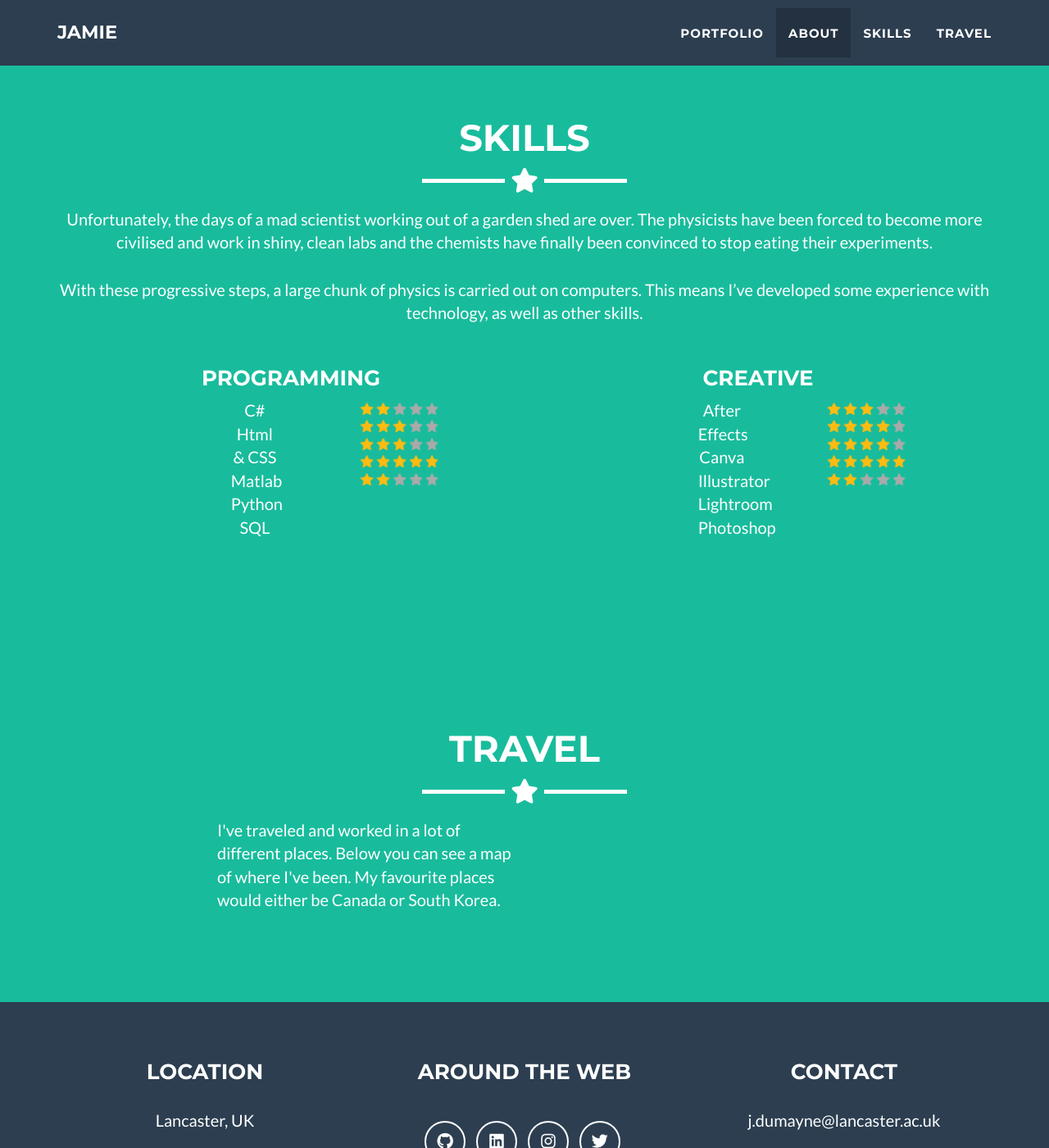
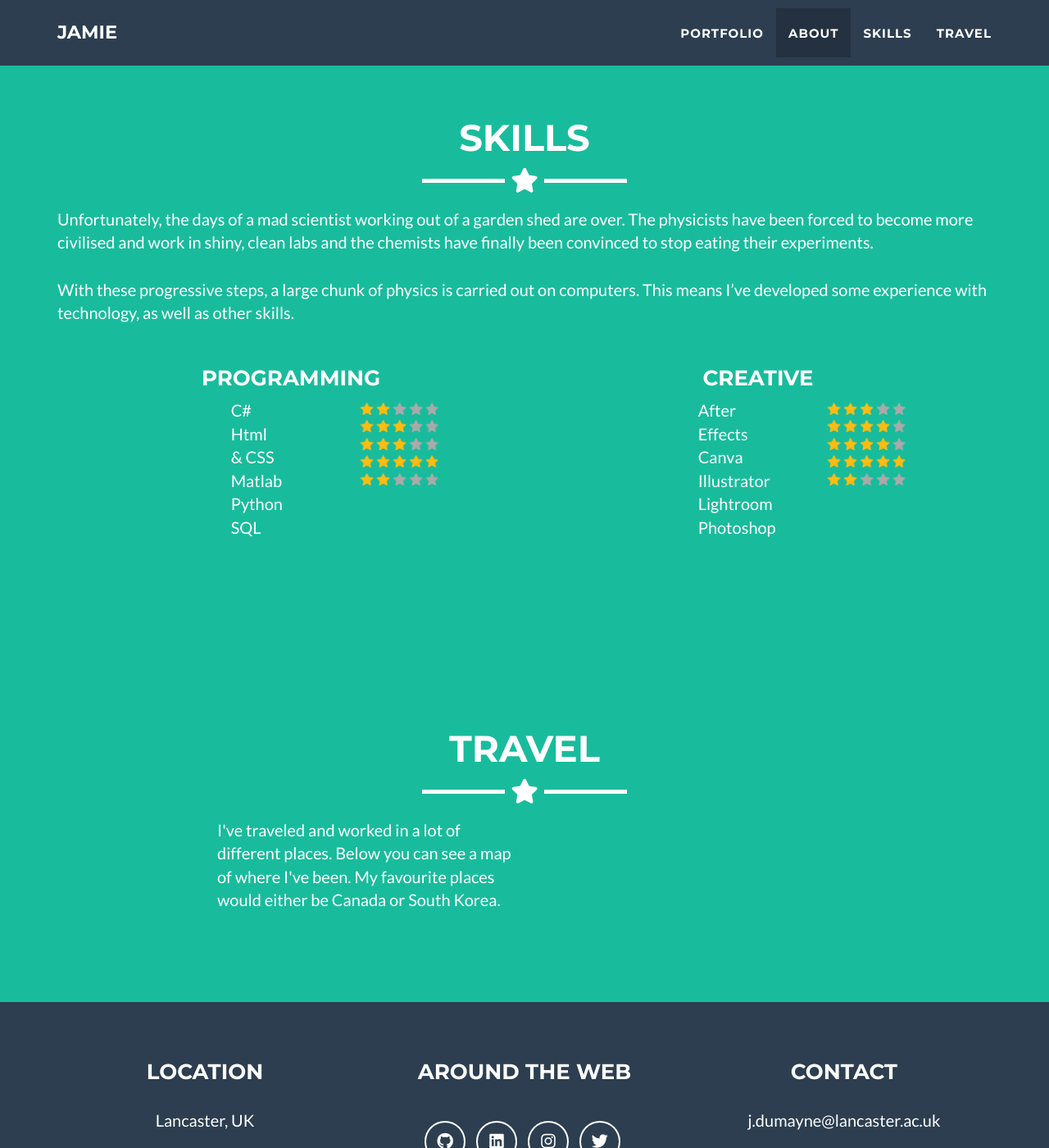
Before and after one commit to jamiedumayne/jamiedumayne.github.io, a Jekyll site: the page built from _posts/2014-07-18-project-1.markdown, in a window 1280 px wide and 1400 px high, scrolled down 2234 px. Shown: the whole window at 82% size. Built offline with Jekyll 4.4.1, drawn with Linux system fonts in a browser that asks for light colours.

Commit message:
Update main.css

```diff
--- a/_includes/css/main.css
+++ b/_includes/css/main.css
@@ -494,3 +494,7 @@ footer .footer-below {
 #about a:visited {
     color: #d62e11;
 }
+
+#skills p {
+    text-align: left;
+}
```
